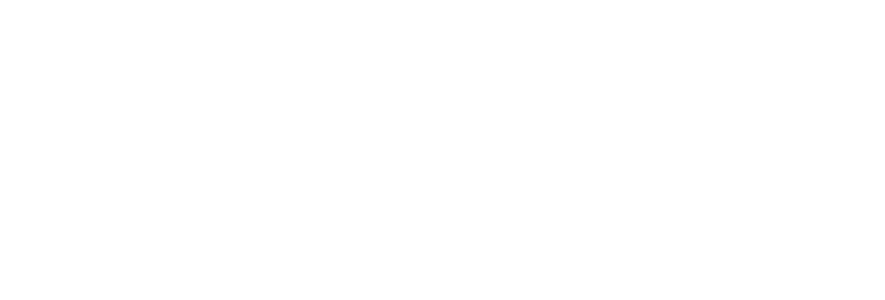
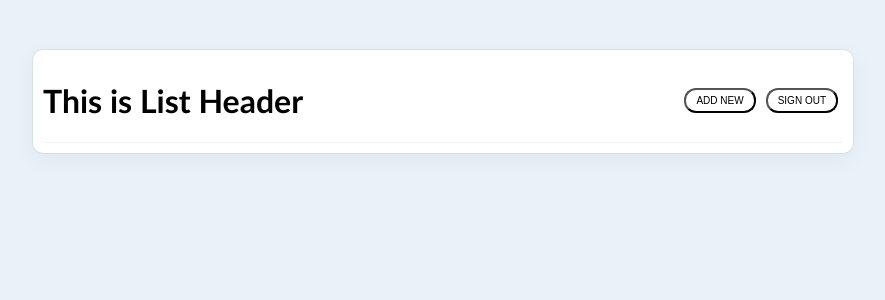
Before and after one commit to nanisai245/PERN-Todo-App-with-Authentication, a React (Create React App) app in the folder client/: page / in a window 1280 px wide. Shown: the top 300 px of the page, without its empty margins (197-1082 px from the left). Built offline with nearby package versions, Linux system fonts and the light colour scheme.

Commit message:
List header

```diff
--- a/client/src/App.js
+++ b/client/src/App.js
@@ -1,5 +1,11 @@
+import ListHeader from "./components/ListHeader";
+
 function App() {
-  return <div></div>;
+  return (
+    <div className="app">
+      <ListHeader listName="This is List Header" />
+    </div>
+  );
 }
 
 export default App;
--- a/client/src/components/ListHeader.js
+++ b/client/src/components/ListHeader.js
@@ -0,0 +1,18 @@
+import React from "react";
+
+const ListHeader = ({ listName }) => {
+  const signOut = () => {};
+  return (
+    <div className="list-header">
+      <h1>{listName}</h1>
+      <div className="button-container">
+        <button className="create">ADD NEW</button>
+        <button className="signout" onClick={signOut}>
+          SIGN OUT
+        </button>
+      </div>
+    </div>
+  );
+};
+
+export default ListHeader;
--- a/client/src/index.css
+++ b/client/src/index.css
@@ -0,0 +1,36 @@
+body{
+    margin:0;
+    padding:0;
+    background-color:rgb(233, 241,249 ) ;
+    display: flex;
+    justify-content: center;
+    font-family: 'Trebuchet MS', Arial, sans-serif;
+
+}
+.app{
+    background-color: rgb(255, 255, 255);
+    box-shadow: rgba(0, 0, 0, 0.05) 0 6px 24px, rgba(0,0,0,0.05) 0 0 0 1px;
+    border-radius: 10px;
+    padding: 10px;
+    width: 800px;
+    margin-top: 50px;
+}
+
+.button-container{
+    display: flex;
+    align-items: center;
+}
+.button-container button{
+ margin:  0 5px;
+ padding: 5px 10px;
+ font-size: 10px;
+ border-radius: 12px;
+ background-color: transparent;
+}
+
+.list-header{
+    width: 100%;
+    display: flex;
+    justify-content: space-between;
+    border-bottom: rgba(0, 0, 0, 0.05) 1px solid ;
+}
```
Also changed, not shown: client/src/components/ListItem.js (+7 -0 lines).
